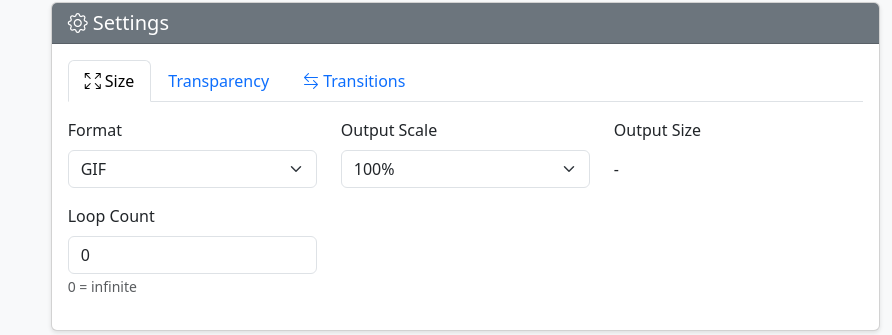
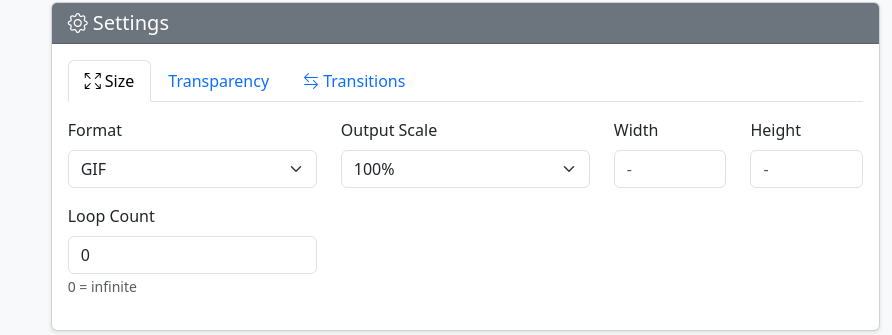
Before and after one commit to cmcguinness/AniGiffy, a Flask app: page / in a window 1280 px wide. Shown: the part 495-830 px from the top of the page, without its empty margins (388-1280 px from the left). Run offline with Flask 3, Linux system fonts and the light colour scheme; some libraries are stand-ins or nearby versions.

Commit message:
Use largest image dimensions as default and make output size editable
Canvas dimensions now auto-expand to the largest uploaded image instead
of being locked to the first. Width and height are editable number
inputs so users can override the output size. Scale dropdown recalculates
from the base dimensions; manual edits are preserved.

Co-Authored-By: Claude Opus 4.6 (1M context) <noreply@anthropic.com>

```diff
--- a/static/js/app.js
+++ b/static/js/app.js
@@ -22,13 +22,12 @@ const state = {
 
 // Calculate scaled dimensions
 function getScaledDimensions() {
-    if (!state.settings.originalWidth || !state.settings.originalHeight) {
+    const w = parseInt(document.getElementById('outputWidth').value);
+    const h = parseInt(document.getElementById('outputHeight').value);
+    if (!w || !h) {
         return { width: null, height: null };
     }
-    return {
-        width: Math.round(state.settings.originalWidth * state.settings.scale / 100),
-        height: Math.round(state.settings.originalHeight * state.settings.scale / 100)
-    };
+    return { width: w, height: h };
 }
 
 // Initialize application
@@ -79,6 +78,8 @@ function initializeEventListeners() {
     document.getElementById('outputFormat').addEventListener('change', updateSettings);
     document.getElementById('scale').addEventListener('change', updateSettings);
     document.getElementById('loop').addEventListener('change', updateSettings);
+    document.getElementById('outputWidth').addEventListener('change', updateSettings);
+    document.getElementById('outputHeight').addEventListener('change', updateSettings);
 
     // Transparency settings
     document.getElementById('transparent').addEventListener('change', updateTransparencySettings);
@@ -117,17 +118,19 @@ async function handleImageUpload(event) {
             const data = await response.json();
 
             if (response.ok) {
-                // Set original dimensions from first image
-                if (state.settings.originalWidth === null || state.settings.originalHeight === null) {
-                    state.settings.originalWidth = data.width;
-                    state.settings.originalHeight = data.height;
+                // Track largest dimensions across all uploads
+                if (data.width > (state.settings.originalWidth || 0) ||
+                    data.height > (state.settings.originalHeight || 0)) {
+                    state.settings.originalWidth = Math.max(data.width, state.settings.originalWidth || 0);
+                    state.settings.originalHeight = Math.max(data.height, state.settings.originalHeight || 0);
+                    recalcDimensionsFromScale();
+                }
 
-                    // Auto-enable transparency if first image has it
-                    if (data.hasTransparency) {
-                        state.settings.transparent = true;
-                        document.getElementById('transparent').checked = true;
-                        updateTransparencyUI();
-                    }
+                // Auto-enable transparency if first image has it
+                if (state.frames.length === 0 && data.hasTransparency) {
+                    state.settings.transparent = true;
+                    document.getElementById('transparent').checked = true;
+                    updateTransparencyUI();
                 }
 
                 // Add frame to state
@@ -502,7 +505,8 @@ function stopPreview() {
 }
 
 // Settings Updates
-function updateSettings() {
+function updateSettings(event) {
+    const oldScale = state.settings.scale;
     state.settings.outputFormat = document.getElementById('outputFormat').value;
     state.settings.scale = parseInt(document.getElementById('scale').value);
     state.settings.loop = parseInt(document.getElementById('loop').value);
@@ -512,7 +516,11 @@ function updateSettings() {
     state.settings.transitionType = document.getElementById('transitionType').value;
     state.settings.transitionTime = parseInt(document.getElementById('transitionTime').value);
     state.settings.transitionSteps = parseInt(document.getElementById('transitionSteps').value);
-    updateOutputSizeDisplay();
+
+    // Only recalc dimensions from scale when scale actually changed
+    if (state.settings.scale !== oldScale) {
+        recalcDimensionsFromScale();
+    }
     updateGenerateButtonLabel();
 }
 
@@ -524,14 +532,15 @@ function updateGenerateButtonLabel() {
     }
 }
 
+function recalcDimensionsFromScale() {
+    if (!state.settings.originalWidth || !state.settings.originalHeight) return;
+    const scale = state.settings.scale;
+    document.getElementById('outputWidth').value = Math.round(state.settings.originalWidth * scale / 100);
+    document.getElementById('outputHeight').value = Math.round(state.settings.originalHeight * scale / 100);
+}
+
 function updateOutputSizeDisplay() {
-    const dims = getScaledDimensions();
-    const outputSizeEl = document.getElementById('outputSize');
-    if (dims.width && dims.height) {
-        outputSizeEl.textContent = `${dims.width} × ${dims.height}`;
-    } else {
-        outputSizeEl.textContent = '-';
-    }
+    recalcDimensionsFromScale();
 }
 
 function updateTransparencySettings() {
@@ -566,7 +575,6 @@ function updateUI() {
     document.getElementById('outputFormat').value = state.settings.outputFormat;
     document.getElementById('scale').value = state.settings.scale;
     document.getElementById('loop').value = state.settings.loop;
-    updateOutputSizeDisplay();
     updateGenerateButtonLabel();
 
     // Update transparency settings
@@ -770,11 +778,16 @@ async function handleVideoExtract() {
             return;
         }
 
-        // Set dimensions from first frame if not already set
-        if (data.frames.length > 0 &&
-            (state.settings.originalWidth === null || state.settings.originalHeight === null)) {
-            state.settings.originalWidth = data.frames[0].width;
-            state.settings.originalHeight = data.frames[0].height;
+        // Track largest dimensions from extracted frames
+        if (data.frames.length > 0) {
+            const fw = data.frames[0].width;
+            const fh = data.frames[0].height;
+            if (fw > (state.settings.originalWidth || 0) ||
+                fh > (state.settings.originalHeight || 0)) {
+                state.settings.originalWidth = Math.max(fw, state.settings.originalWidth || 0);
+                state.settings.originalHeight = Math.max(fh, state.settings.originalHeight || 0);
+                recalcDimensionsFromScale();
+            }
         }
 
         // Add each extracted frame to state
--- a/templates/index.html
+++ b/templates/index.html
@@ -113,9 +113,13 @@
                                     <option value="10">10%</option>
                                 </select>
                             </div>
-                            <div class="col-md-4 mb-3">
-                                <label class="form-label">Output Size</label>
-                                <div class="form-control-plaintext" id="outputSize">-</div>
+                            <div class="col-md-2 mb-3">
+                                <label for="outputWidth" class="form-label">Width</label>
+                                <input type="number" class="form-control" id="outputWidth" min="1" max="4096" placeholder="-">
+                            </div>
+                            <div class="col-md-2 mb-3">
+                                <label for="outputHeight" class="form-label">Height</label>
+                                <input type="number" class="form-control" id="outputHeight" min="1" max="4096" placeholder="-">
                             </div>
                             <div class="col-md-4 mb-3">
                                 <label for="loop" class="form-label">Loop Count</label>
```
